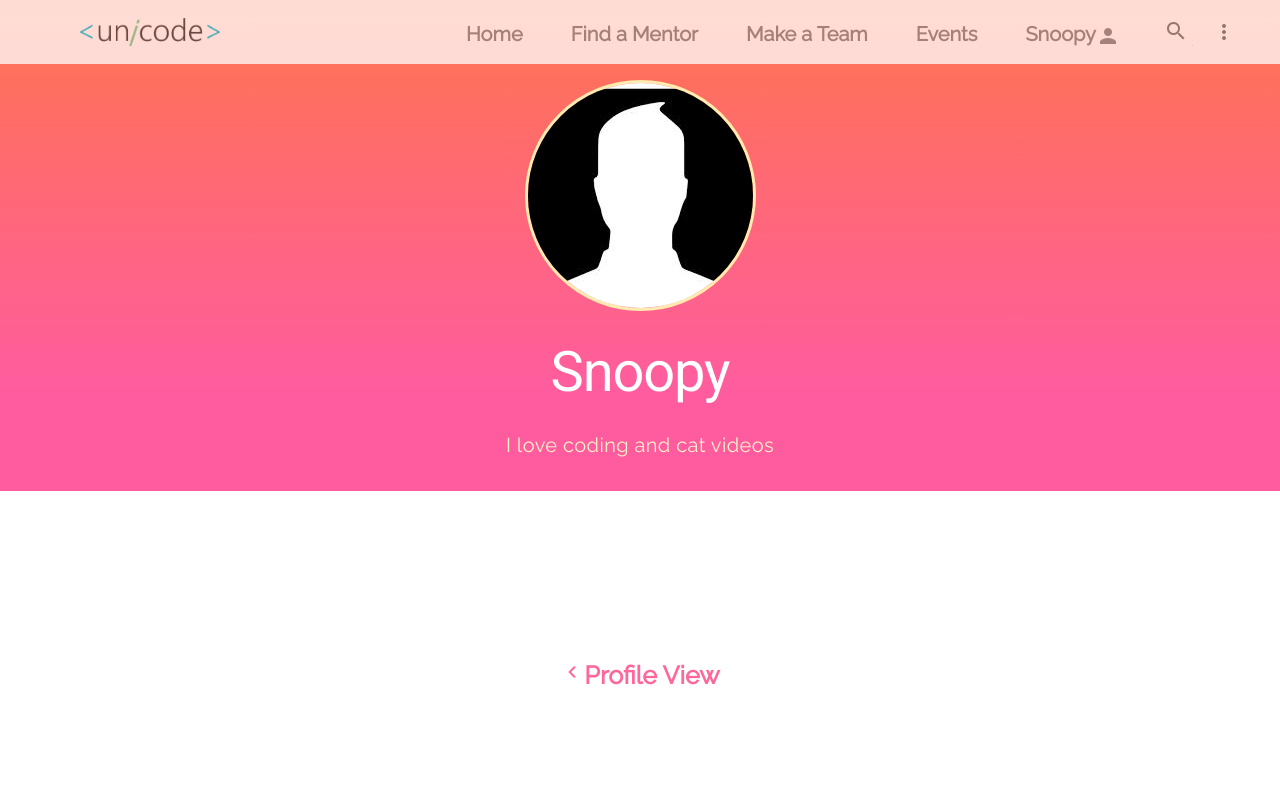
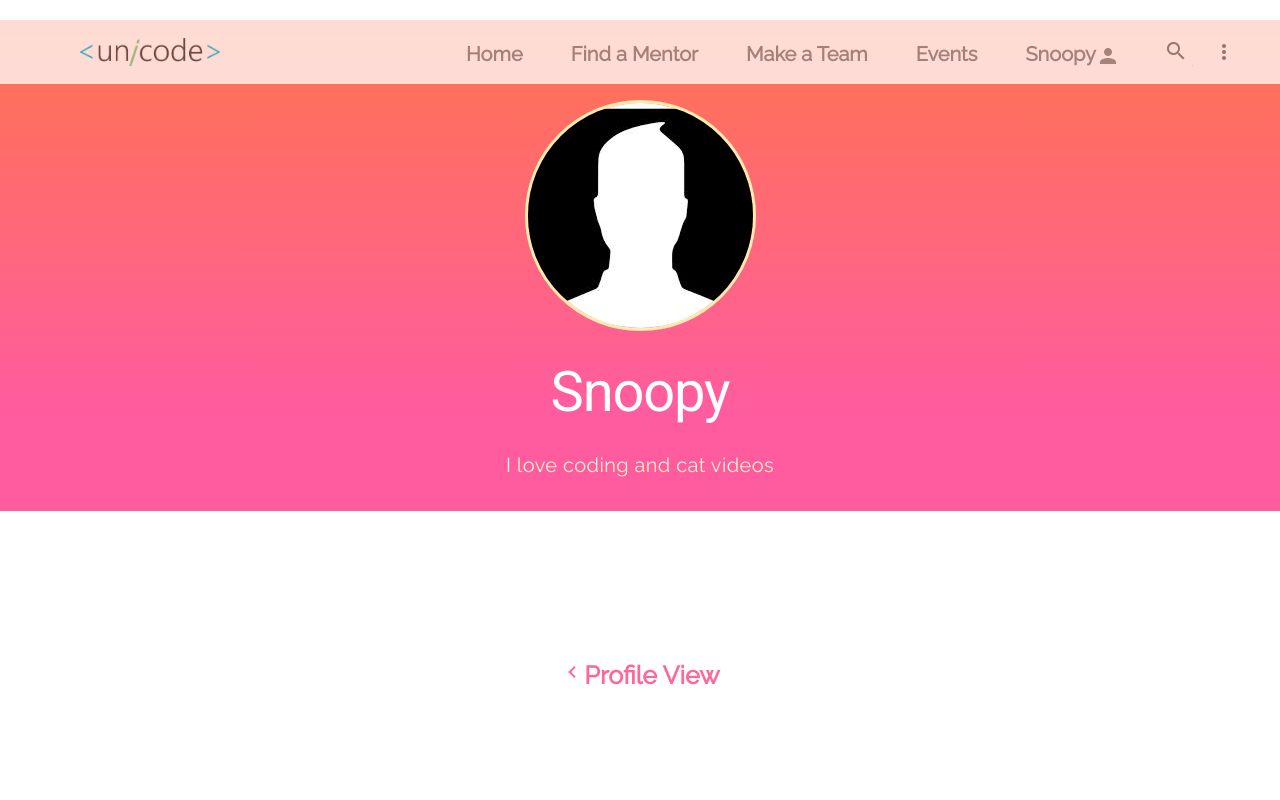
Before and after one commit to djunicode/DJ-Comps-Skill-Finder, a React (Create React App) app: page / in a window 1280 px wide. Shown: the top 800 px of the page. Built offline with nearby package versions, Linux system fonts and the light colour scheme.

Commit message:
Fixed the rendering of additional side bar

```diff
--- a/src/App.js
+++ b/src/App.js
@@ -6,7 +6,7 @@ import './App.css';
 class App extends Component {
   render() {
     return (
-        <div className="mdl-layout mdl-js-layout mdl-layout--fixed-header">
+        <div >
           <a name="top"></a>
           <Header />
           <br/><br/><br/><br/><br/><br/><br/><br/><br/><br/><br/><br/><br/><br/><br/><br/><br/>
```
